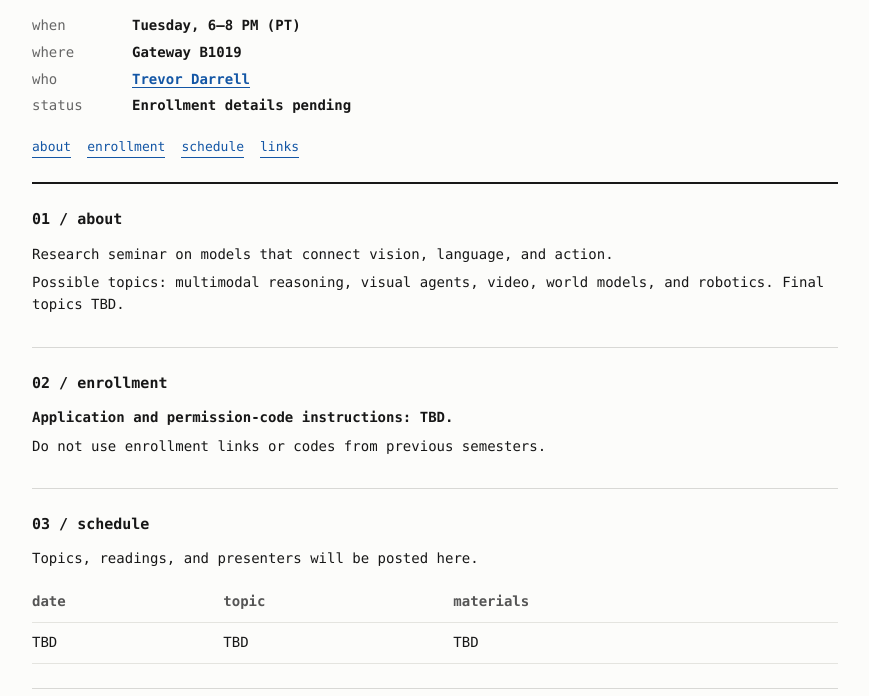
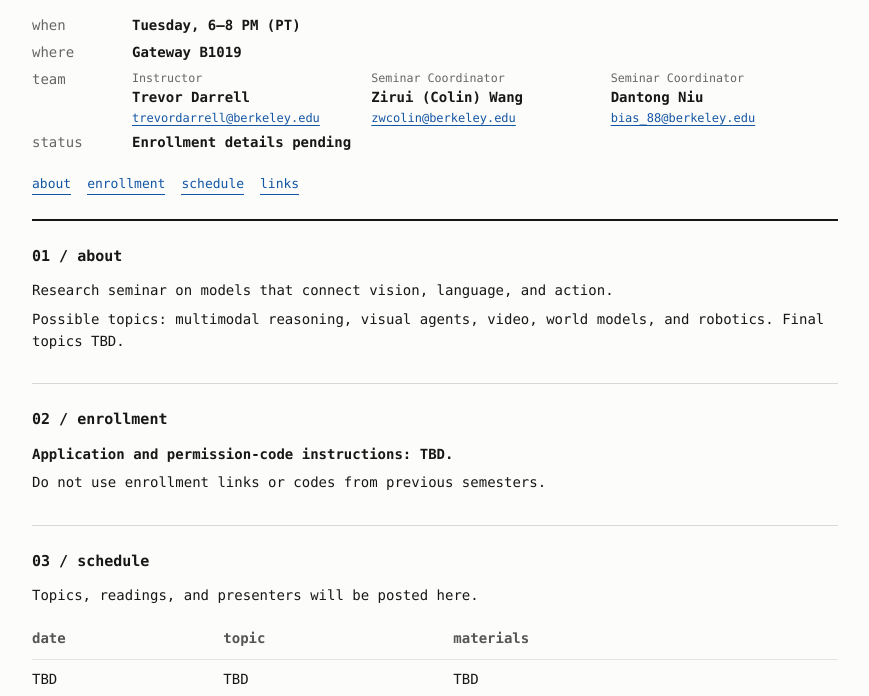
Before and after one commit to CS294-43/CS294-43.github.io, a plain HTML site: page index.html in a window 1280 px wide. Shown: the part 104-800 px from the top of the page, without its empty margins (205-1074 px from the left). Drawn offline with Linux system fonts and the light colour scheme.

Commit message:
Add instructor and seminar coordinators with email contacts

```diff
--- a/index.html
+++ b/index.html
@@ -31,6 +31,10 @@
     .facts div { display: grid; grid-template-columns: 88px 1fr; gap: 12px; }
     dt { color: #666; }
     dd { margin: 0; font-weight: 600; }
+    .team { display: grid; grid-template-columns: repeat(3, minmax(0, 1fr)); gap: 12px; font-weight: 400; }
+    .person { display: flex; flex-direction: column; }
+    .person small { color: #666; }
+    .person a { font-size: 12px; overflow-wrap: anywhere; }
     section { padding: 24px 0; border-bottom: 1px solid #d8d8d5; scroll-margin-top: 20px; }
     .muted { color: #666; }
     .pending { font-weight: 600; }
@@ -41,6 +45,7 @@
     @media (max-width: 480px) {
       body { padding: 22px 16px 48px; font-size: 13px; }
       .facts div { grid-template-columns: 70px 1fr; gap: 8px; }
+      .team { grid-template-columns: 1fr; }
     }
   </style>
 </head>
@@ -51,7 +56,11 @@
     <dl class="facts">
       <div><dt>when</dt><dd>Tuesday, 6–8 PM (PT)</dd></div>
       <div><dt>where</dt><dd>Gateway B1019</dd></div>
-      <div><dt>who</dt><dd><a href="mailto:trevordarrell@berkeley.edu">Trevor Darrell</a></dd></div>
+      <div><dt>team</dt><dd class="team">
+        <span class="person"><small>Instructor</small><strong>Trevor Darrell</strong><a href="mailto:trevordarrell@berkeley.edu">trevordarrell@berkeley.edu</a></span>
+        <span class="person"><small>Seminar Coordinator</small><strong>Zirui (Colin) Wang</strong><a href="mailto:zwcolin@berkeley.edu">zwcolin@berkeley.edu</a></span>
+        <span class="person"><small>Seminar Coordinator</small><strong>Dantong Niu</strong><a href="mailto:bias_88@berkeley.edu">bias_88@berkeley.edu</a></span>
+      </dd></div>
       <div><dt>status</dt><dd>Enrollment details pending</dd></div>
     </dl>
     <nav aria-label="Sections">
```
